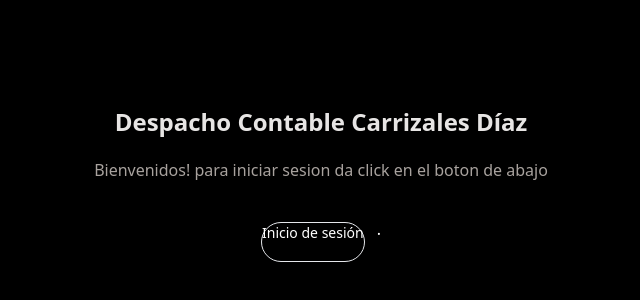
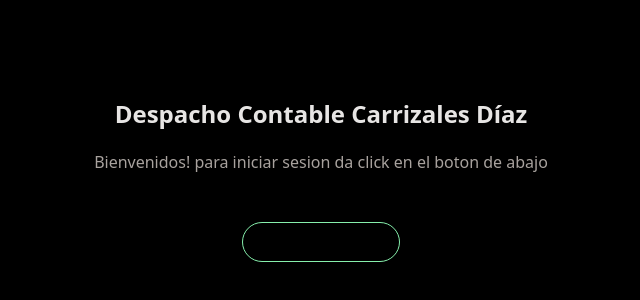
Before and after one commit to NayeliCarrizalesD/taskcount-c-diaz, a Next.js app: page / in a window 1280 px wide. Shown: the part 216-516 px from the top of the page, without its empty margins (319-959 px from the left). Built offline with nearby package versions, Linux system fonts and the light colour scheme.

Commit message:
estilo btn

```diff
--- a/app/page.tsx
+++ b/app/page.tsx
@@ -16,12 +16,10 @@ export default function Page() {
         <div className="flex space-x-3">
           <Link
             href="/protected"
-            className="h-10 w-full items-center text-white justify-center rounded-full border text-sm transition-all focus:outline-none"
+            className="rounded-full border-green-300 border  transition-colors hover:bg-green-500 dark:bg-green-700 text-sm sm:text-base h-8 w-full sm:h-10 px-2 sm:px-5 m-2"
           >
             Inicio de sesión
           </Link>
-          <p className="text-white">·</p>
-
         </div>
       </div>
     </div>
--- a/app/submit-button.tsx
+++ b/app/submit-button.tsx
@@ -9,7 +9,7 @@ export function SubmitButton({ children }: { children: React.ReactNode }) {
     <button
       type={pending ? 'button' : 'submit'}
       aria-disabled={pending}
-      className="flex h-10 w-full items-center justify-center rounded-md border text-sm transition-all focus:outline-none"
+      className="flex h-10 w-full items-center justify-center border transition-all focus:outline-none rounded-full border-green-300 hover:bg-green-500 dark:bg-green-700 text-sm sm:text-base sm:h-10 px-2 sm:px-5 m-2"
     >
       {children}
       {pending && (
```
